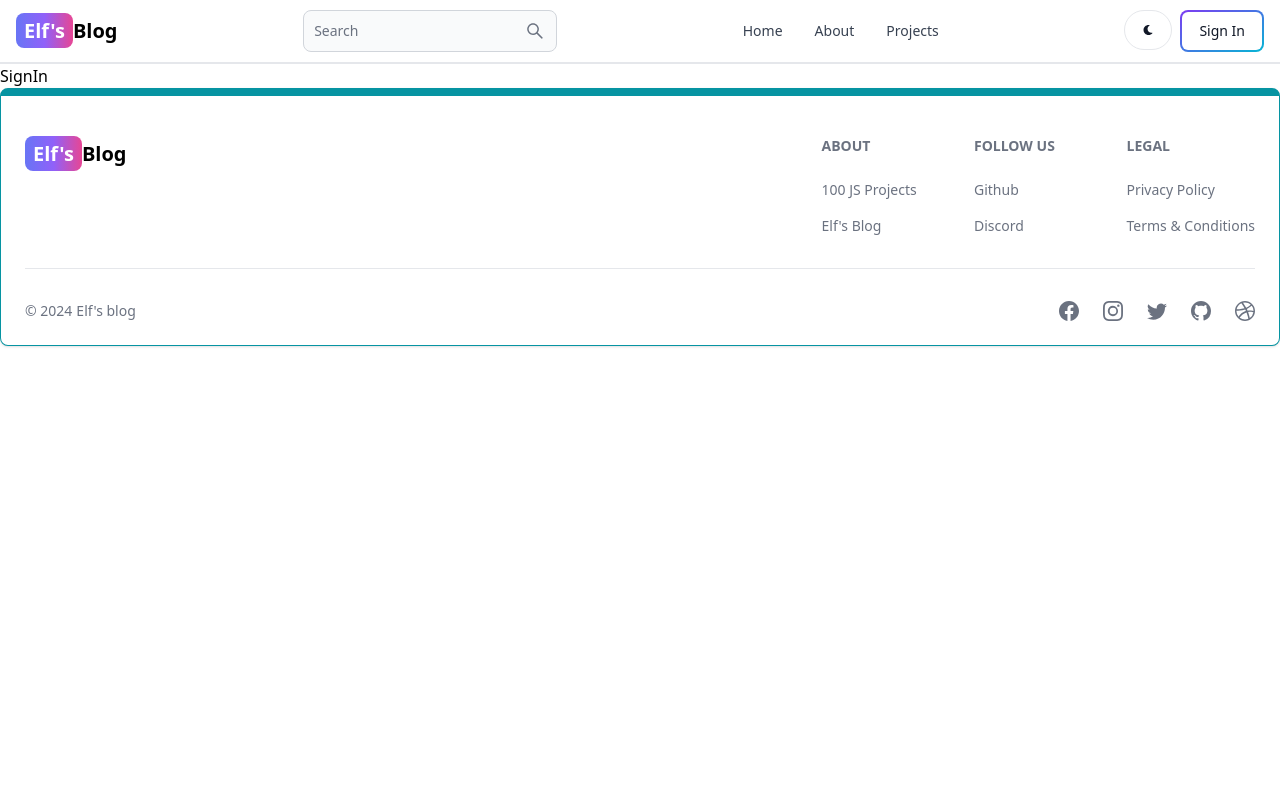
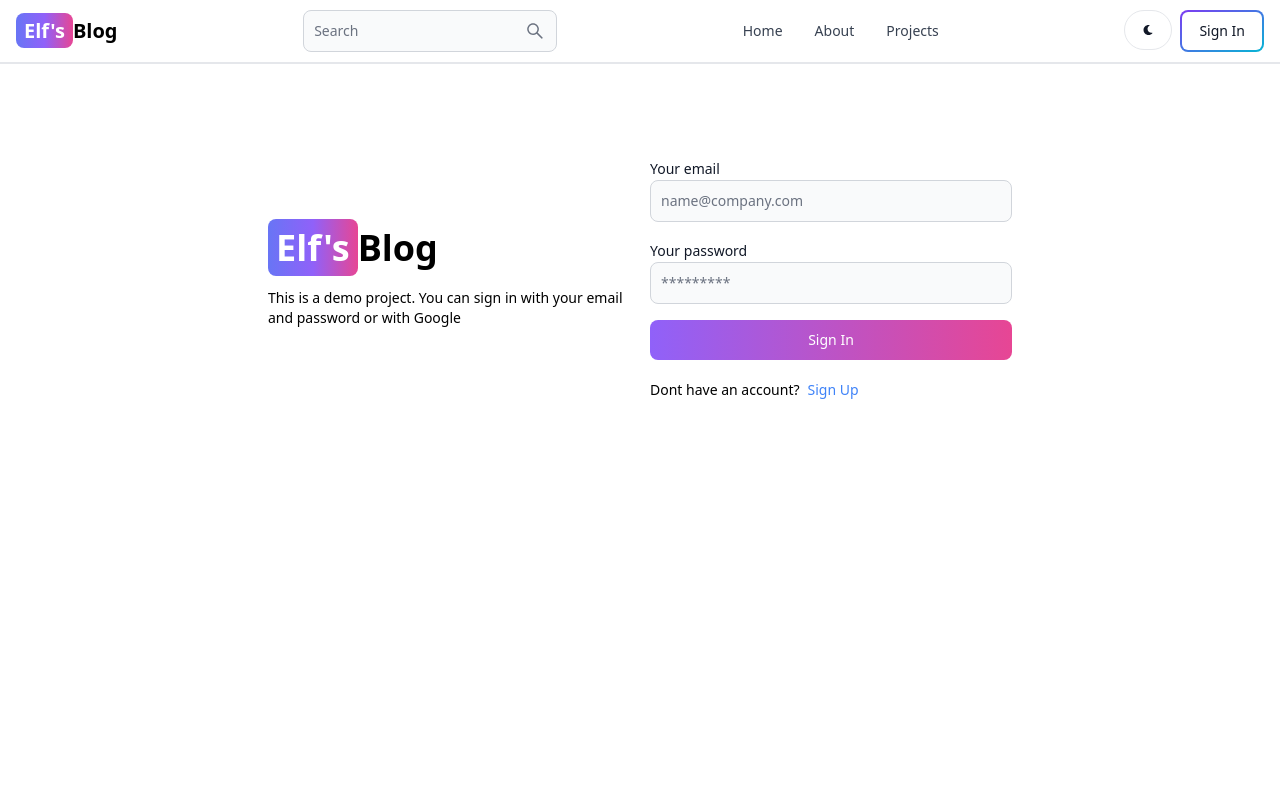
Before and after one commit to elfbrtc/mern-blog, a React (Vite) app in the folder client/: page /sign-in in a window 1280 px wide. Shown: the top 800 px of the page. Built offline with nearby package versions, Linux system fonts and the light colour scheme.

Commit message:
-complete sign in page functionality

```diff
--- a/client/src/pages/SignIn.jsx
+++ b/client/src/pages/SignIn.jsx
@@ -1,7 +1,100 @@
-import React from 'react'
+import  { useState } from 'react'
+import {Alert, Button, Label, Spinner, TextInput} from 'flowbite-react'
+import { Link, useNavigate} from 'react-router-dom'
+
 
 export default function SignIn() {
+  const [formData, setFormData] = useState({});
+  const [errorMessage, setErrorMessage] = useState(null);
+  const [loading, setLoading] = useState(false);
+  const navigate =  useNavigate();
+
+  const handleChange = (e) => {
+    setFormData({...formData, [e.target.id]: e.target.value.trim()});
+  };
+
+  const handleSubmit = async (e) => {
+    e.preventDefault();
+    if(!formData.email || !formData.password){
+      return setErrorMessage('Plesase fill out all fields.')
+    }
+    try {
+      setLoading(true);
+      setErrorMessage(null);
+      const res = await fetch('/api/auth/signin', {
+        method: 'POST',
+        headers: { 'Content-Type' : 'application/json'},
+        body: JSON.stringify(formData),
+      });
+      const data = await res.json();
+      if (data.success === false) {
+        return setErrorMessage(data.message);
+      }
+      setLoading(false);
+      if(res.ok){
+        navigate('/');
+      }
+    } catch (error) {
+      setErrorMessage(error.message);
+      setLoading(false);
+    }
+  }
   return (
-    <div>SignIn</div>
+    <div className='min-h-screen mt-20'>
+      <div className='flex p-3 max-w-3xl mx-auto flex-col md:flex-row md:items-center gap-5'>
+        <div className='flex-1'>
+        <Link to="/" className='font-bold dark:text-white text-4xl'>
+            <span className='px-2 py-1 bg-gradient-to-r from-indigo-500 via-purple-500 to-pink-500 rounded-lg text-white'>Elf's</span>
+            Blog
+        </Link>
+        <p className='text-sm mt-5'>
+          This is a demo project. You can sign in with your email and password or with Google
+        </p>
+        </div>
+        <div className='flex-1'>
+          <form className='flex flex-col gap-4 ' onSubmit={handleSubmit}>
+            <div>
+              <Label value='Your email'/>
+              <TextInput
+              type='email'
+              placeholder='name@company.com'
+              id='email'
+              onChange={handleChange}
+              />
+            </div>
+            <div>
+              <Label value='Your password'/>
+              <TextInput
+              type='password'
+              placeholder='*********'
+              id='password'
+              onChange={handleChange}
+              />
+            </div>
+            <Button gradientDuoTone='purpleToPink' type='submit' disabled={loading}>
+              {loading ?(
+                <>
+                <Spinner size='sm'/>
+                <span className='pl-3'>Loading..</span>
+                </>
+              ): 'Sign In'}
+          </Button>
+          </form>
+          <div className='flex gap-2 text-sm mt-5'>
+            <span>Dont have an account?</span>
+            <Link to='/sign-up' className='text-blue-500'> Sign Up</Link>
+          </div>
+          <div>
+              {
+                errorMessage && (
+                <Alert className='mt-5' color='failure'>
+                  {errorMessage}
+                </Alert>
+                )
+              }
+            </div>
+        </div>
+      </div>
+    </div>
   )
 }
--- a/client/src/pages/SignUp.jsx
+++ b/client/src/pages/SignUp.jsx
@@ -1,6 +1,6 @@
-import React, { useState } from 'react'
+import  { useState } from 'react'
 import {Alert, Button, Label, Spinner, TextInput} from 'flowbite-react'
-import { Link, useLocation, useNavigate} from 'react-router-dom'
+import { Link, useNavigate} from 'react-router-dom'
 
 
 export default function SignUp() {
```
